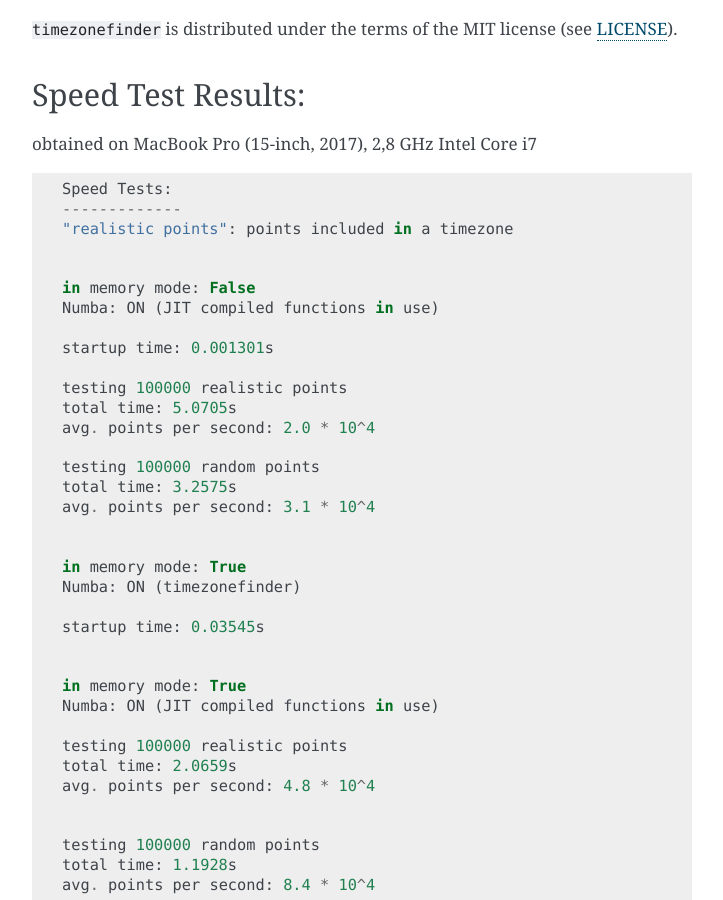
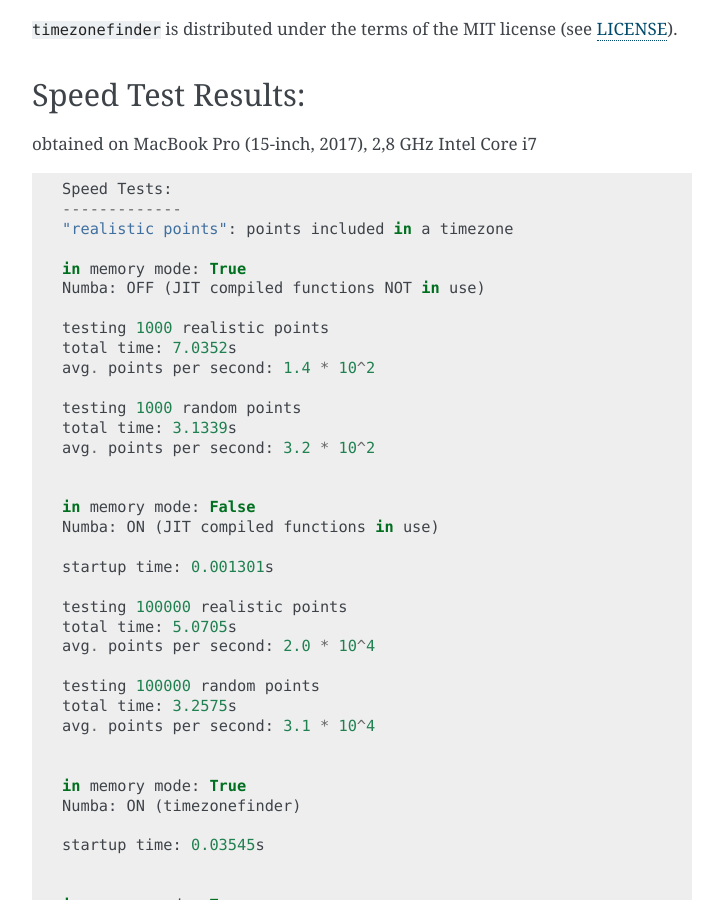
Before and after one commit to jannikmi/timezonefinder, a Sphinx documentation site: the page built from docs/3_about.rst, in a window 1280 px wide and 900 px high, scrolled down 763 px. Shown: the whole window, without its empty margins (388-1111 px from the left). Built offline with Sphinx 7.4.7, drawn with Linux system fonts in a browser that asks for light colours.

```diff
--- a/docs/0_getting_started.rst
+++ b/docs/0_getting_started.rst
@@ -36,8 +36,7 @@ If the vanilla Python code is too slow for you, also install
 
 `Numba <https://github.com/numba/numba>`__ and all its Requirements (e.g. `llvmlite <http://llvmlite.pydata.org/en/latest/install/index.html>`_)
 
-This causes the time critical algorithms (in ``helpers_numba.py``) to be automatically JIT compiled to speed things up.
-See the :ref:`speed test results <speed-tests>`.
+This causes the time critical algorithms (in ``helpers_numba.py``) to be automatically JIT compiled to speed things up by a factor of 100 (cf. :ref:`speed test results <speed-tests>`).
 
 
 .. warning::
--- a/docs/3_about.rst
+++ b/docs/3_about.rst
@@ -47,6 +47,17 @@ obtained on MacBook Pro (15-inch, 2017), 2,8 GHz Intel Core i7
     Speed Tests:
     -------------
     "realistic points": points included in a timezone
+
+    in memory mode: True
+    Numba: OFF (JIT compiled functions NOT in use)
+
+    testing 1000 realistic points
+    total time: 7.0352s
+    avg. points per second: 1.4 * 10^2
+
+    testing 1000 random points
+    total time: 3.1339s
+    avg. points per second: 3.2 * 10^2
 
 
     in memory mode: False
--- a/setup.cfg
+++ b/setup.cfg
@@ -1,4 +1,5 @@
 [bdist_wheel]
+; does not run on Python 2 and 3
 universal = 0
 
 [flake8]
--- a/setup.py
+++ b/setup.py
@@ -20,9 +20,6 @@ version = get_version('timezonefinder')
 with open('README.rst') as f:
     readme = f.read()
 
-with open('CHANGELOG.rst') as changelog_file:
-    changelog = changelog_file.read()
-
 setup(
     name='timezonefinder',
     version=version,
@@ -44,8 +41,9 @@ setup(
         'Programming Language :: Python :: 3 :: Only',
         'Programming Language :: Python :: 3.6',
         'Programming Language :: Python :: 3.7',
+        'Programming Language :: Python :: 3.8',
         'Topic :: Software Development :: Localization',
     ],
-    long_description=readme + '\n\n' + changelog,
+    long_description=readme,
     install_requires=['numpy'],
 )
```
Also changed, not shown: README.rst (+5 -5 lines), 1 other file.
